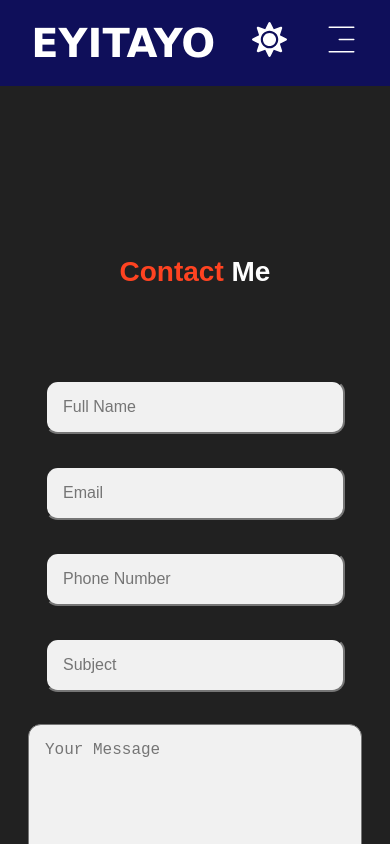
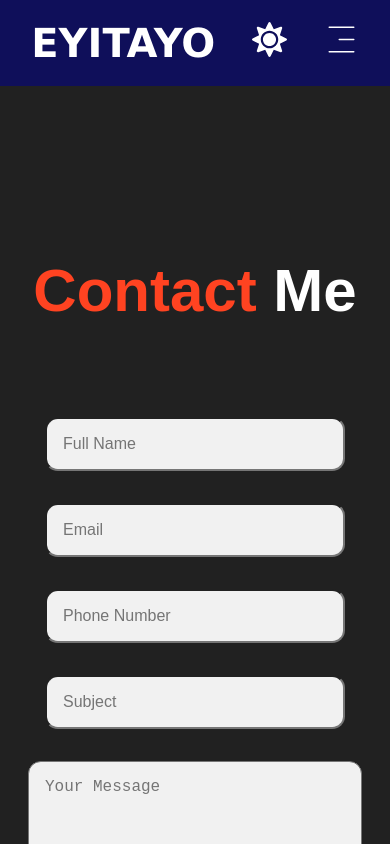
Before and after one commit to eyitayojjfj/Portfolio-website, a React (Vite) app: page /hire in a window 390 px wide. Shown: the top 844 px of the page. Built offline with nearby package versions, Linux system fonts and the light colour scheme.

Commit message:
fourth-commit

```diff
--- a/src/components/about/About.scss
+++ b/src/components/about/About.scss
@@ -18,6 +18,7 @@
 }
 
 .images {
+    display: flex;
     justify-content: center;
 }
 
@@ -98,7 +99,7 @@
     }
 
     .sport h1 {
-        font-size: 40px;
+        font-size: 60px;
     }
 
     .profile {
--- a/src/components/hire/Hire.scss
+++ b/src/components/hire/Hire.scss
@@ -112,7 +112,7 @@ span {
     }
 
     .info h1 {
-        font-size: 35px;
+        font-size: 60px;
     }
 
     .info form {
@@ -128,7 +128,7 @@ span {
 
 @media (max-width: 576px) {
     .info h1 {
-        font-size: 28px;
+        font-size: 60px;
     }
 
     .info p {
--- a/src/components/portfolio/Portfolio.scss
+++ b/src/components/portfolio/Portfolio.scss
@@ -116,7 +116,7 @@ span {
     }
 
     .sub-title {
-        font-size: 30px;
+        font-size: 54px;
     }
 
     .layer h3 {
@@ -134,7 +134,7 @@ span {
 
 @media (max-width: 576px) {
     .sub-title {
-        font-size: 24px;
+        font-size: 54px;
     }
 
     .layer {
```
